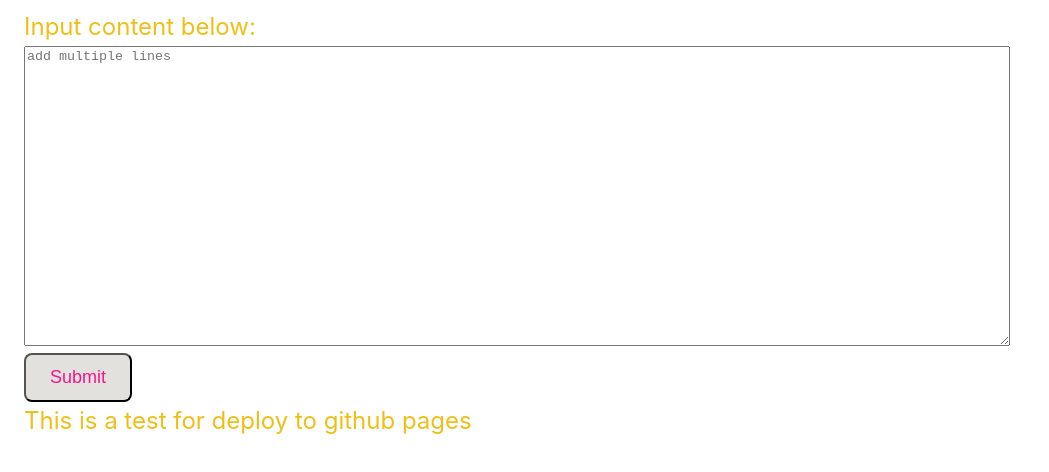
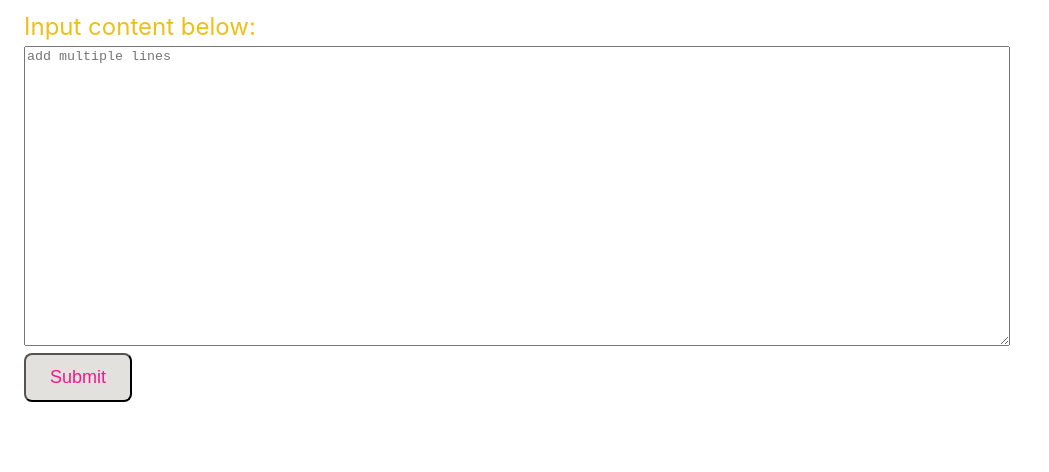
Before and after one commit to Yuzhiping00/finding-node-leaf, a Vue app: page / in a window 1280 px wide. Shown: the top 472 px of the page, without its empty margins (0-1049 px from the left). Built offline with nearby package versions, Linux system fonts and the light colour scheme.

Commit message:
removed final test

```diff
--- a/src/components/FindNodes.vue
+++ b/src/components/FindNodes.vue
@@ -94,7 +94,6 @@ watch(methodText, (newContent)=>{
   <div v-if="leadingSpacesErrorMsg" class="error-style">
     {{ leadingSpacesErrorMsg }}
   </div>
-  <p>This is a test for deploy to github pages</p>
 </template>
 
 <style scoped>
```
